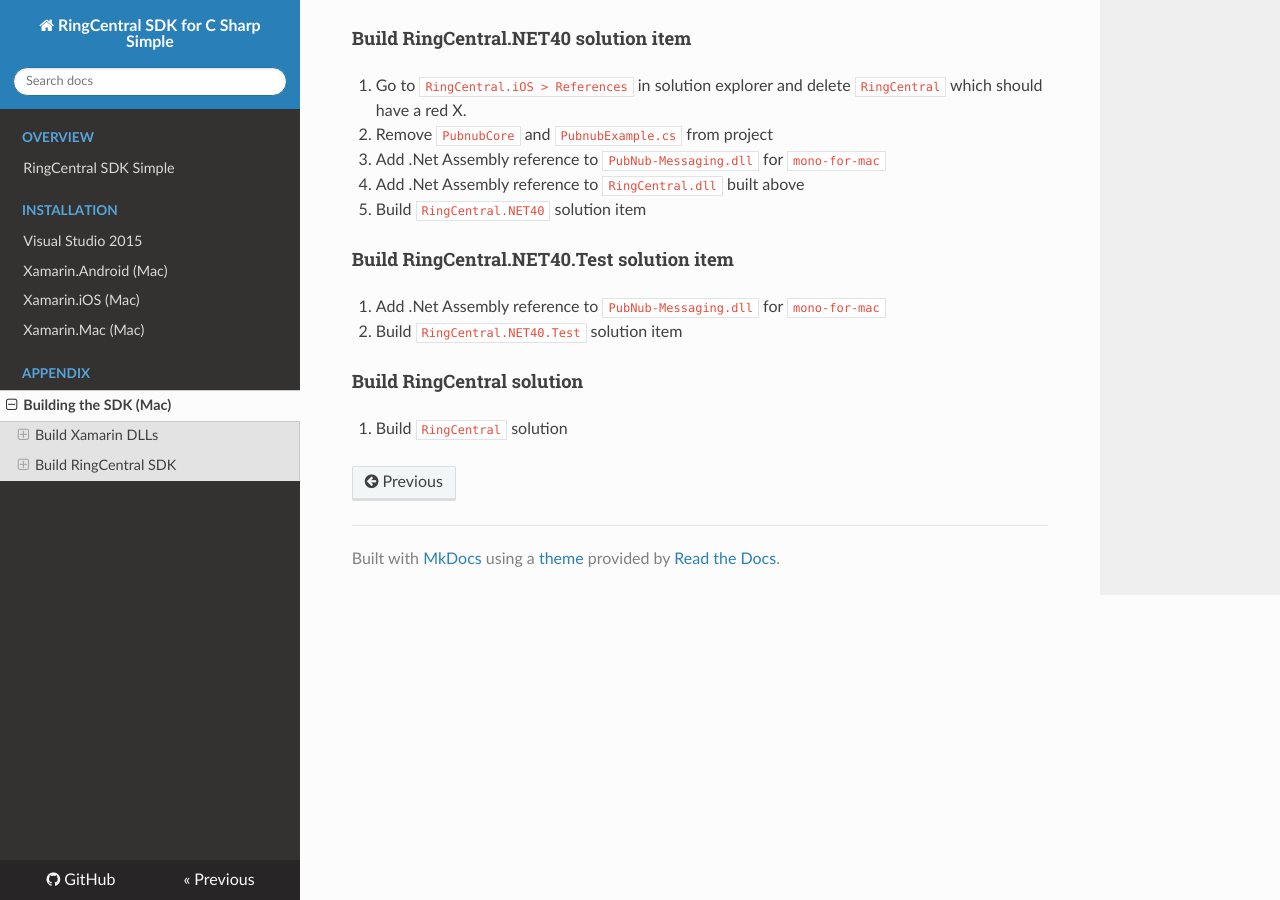
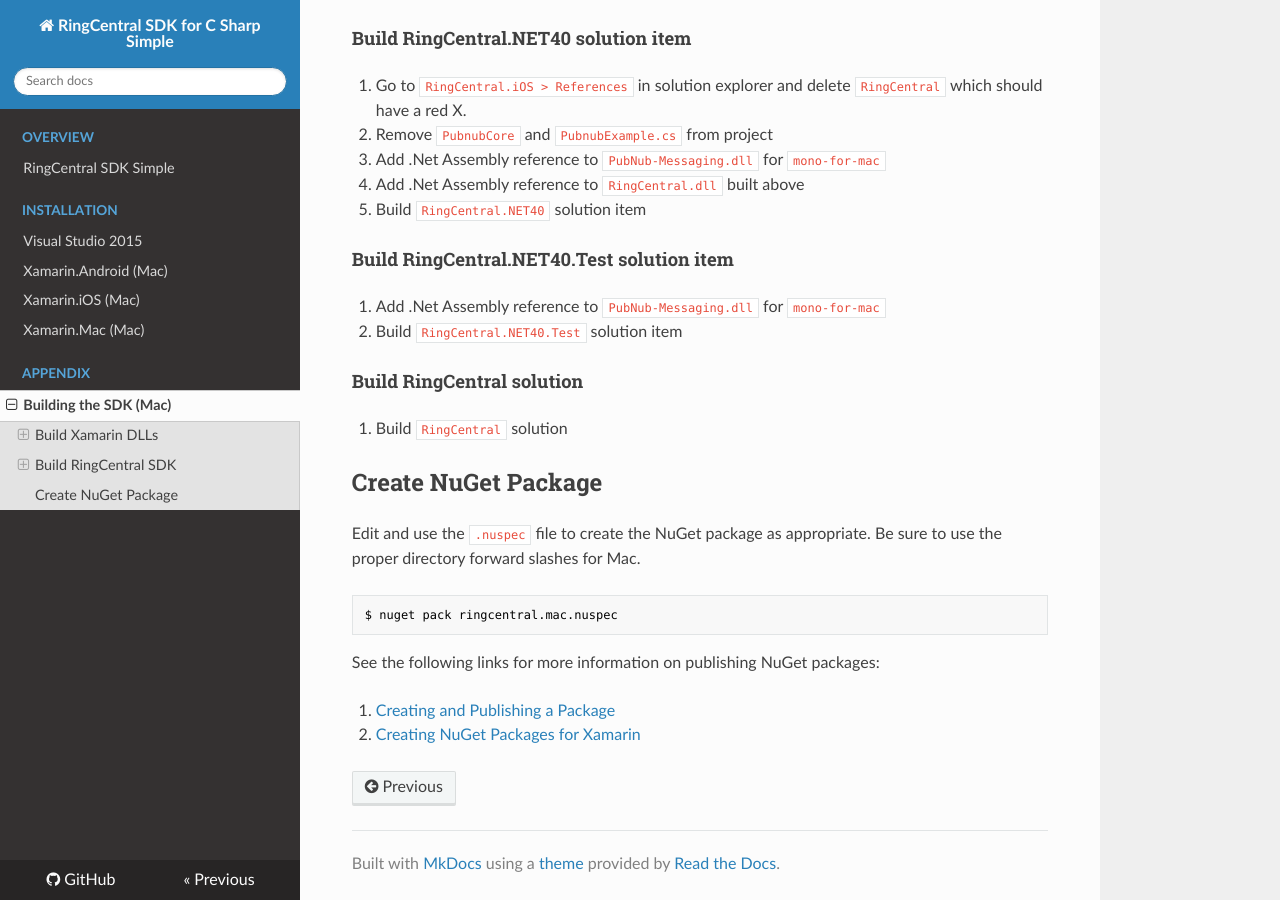
Before and after one commit to grokify/ringcentral-sdk-csharp-simple, an MkDocs documentation site: the page built from docs/appendix/Build-SDK-Mac.md, in a window 1280 px wide and 900 px high, scrolled down 1367 px. Built offline with MkDocs 1.6.1, drawn with Linux system fonts in a browser that asks for light colours; nearby versions of some CDN libraries; old or Windows-style settings are respelled for this version of MkDocs.

Commit message:
update mkdocs

````diff
--- a/docs/appendix/Build-SDK-Mac.md
+++ b/docs/appendix/Build-SDK-Mac.md
@@ -64,3 +64,16 @@ $ git clone -b develop https://github.com/ringcentral/ringcentral-chsarp
 #### Build RingCentral solution
 
 1. Build `RingCentral` solution
+
+## Create NuGet Package
+
+Edit and use the `.nuspec` file to create the NuGet package as appropriate. Be sure to use the proper directory forward slashes for Mac.
+
+```bash
+$ nuget pack ringcentral.mac.nuspec
+```
+
+See the following links for more information on publishing NuGet packages:
+
+1. [Creating and Publishing a Package](https://docs.nuget.org/create/creating-and-publishing-a-package)
+1. [Creating NuGet Packages for Xamarin](https://developer.xamarin.com/guides/cross-platform/advanced/nuget/)
````
